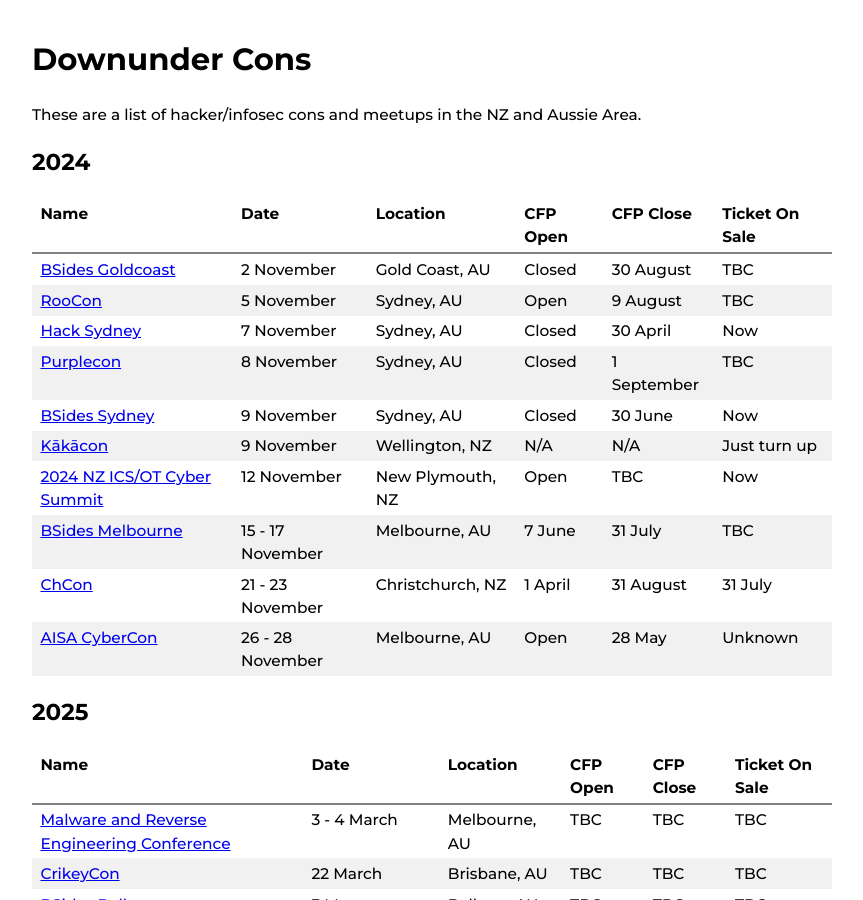
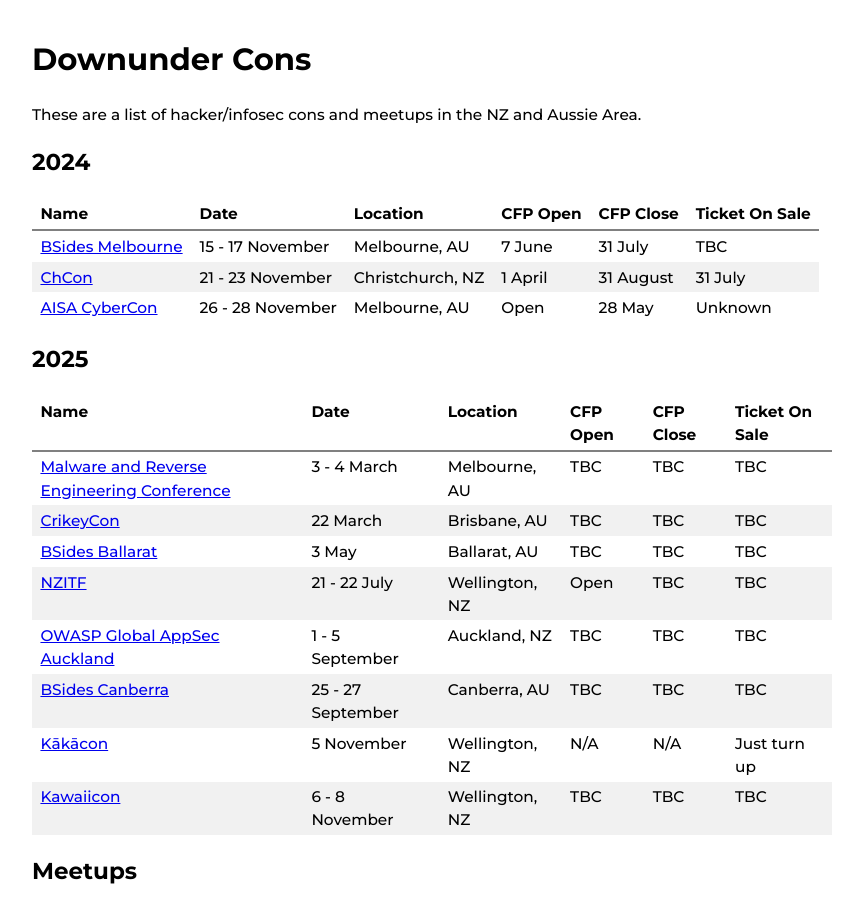
Before and after one commit to nzkarit/downundercons, a Jekyll site: the page built from index.markdown, in a window 1280 px wide and 900 px high. Shown: the whole window, without its empty margins (208-1071 px from the left). Built offline with Jekyll 4.4.1, drawn with Linux system fonts in a browser that asks for light colours.

Commit message:
Update index.markdown

```diff
--- a/index.markdown
+++ b/index.markdown
@@ -9,13 +9,6 @@ These are a list of hacker/infosec cons and meetups in the NZ and Aussie Area.
 
 | Name | Date | Location | CFP Open | CFP Close | Ticket On Sale |
 | ---- | ---- | -------- | -------- | --------- | -------------- |
-| [BSides Goldcoast](https://bsidesgoldie.com/) | 2 November | Gold Coast, AU | Closed | 30 August | TBC |
-| [RooCon](https://x.com/RooCon_AU) | 5 November | Sydney, AU | Open | 9 August | TBC |
-| [Hack Sydney](https://www.hack.sydney/) | 7 November | Sydney, AU | Closed| 30 April | Now |
-| [Purplecon](https://purplecon.org/) | 8 November | Sydney, AU | Closed| 1 September | TBC |
-| [BSides Sydney](https://bsides.sydney) | 9 November | Sydney, AU | Closed | 30 June | Now |
-| [Kākācon](https://www.kākācon.nz/) | 9 November | Wellington, NZ | N/A | N/A | Just turn up |
-| [2024 NZ ICS/OT Cyber Summit](https://icscyber.org.nz/) | 12 November | New Plymouth, NZ | Open | TBC | Now |
 | [BSides Melbourne](https://www.bsidesmelbourne.com/) | 15 - 17 November | Melbourne, AU | 7 June | 31 July | TBC |
 | [ChCon](https://2024.chcon.nz/) | 21 - 23 November | Christchurch, NZ | 1 April | 31 August | 31 July |
 | [AISA CyberCon](https://conference.aisa.org.au/QuickEventWebsitePortal/2024-australian-cyber-conference-melbourne/cfs-site) | 26 - 28 November | Melbourne, AU | Open | 28 May | Unknown |
```
